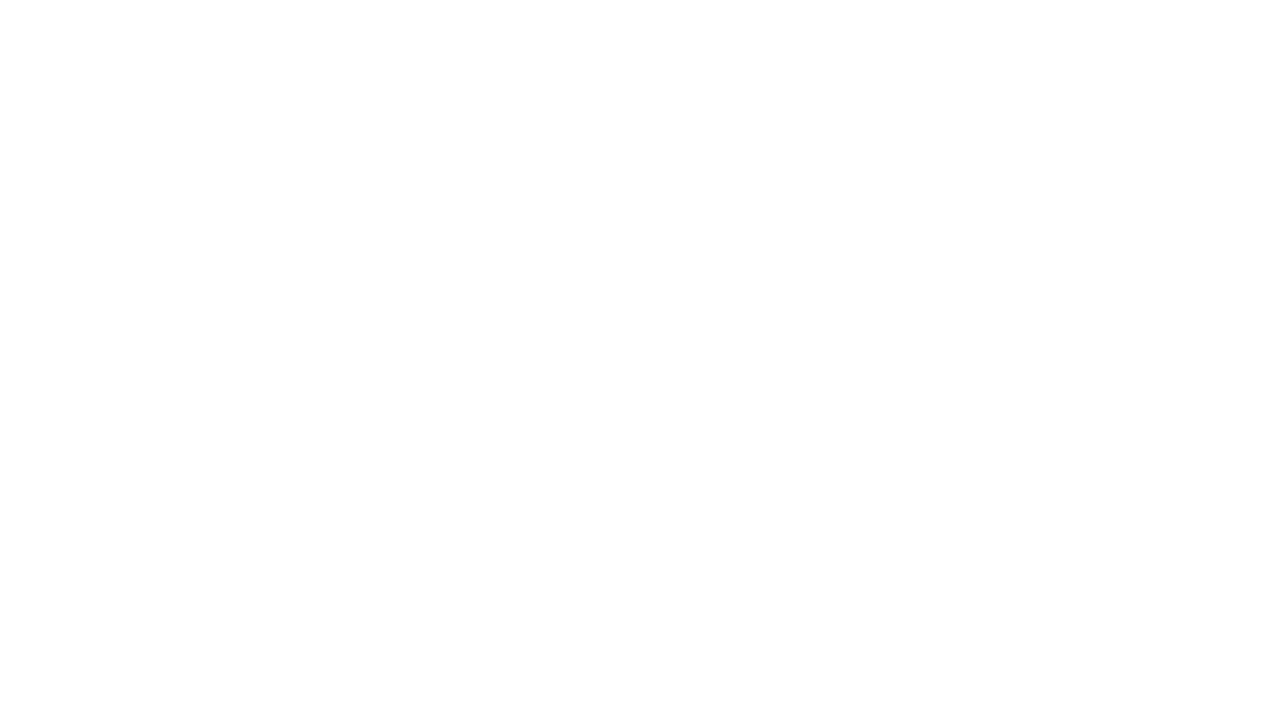
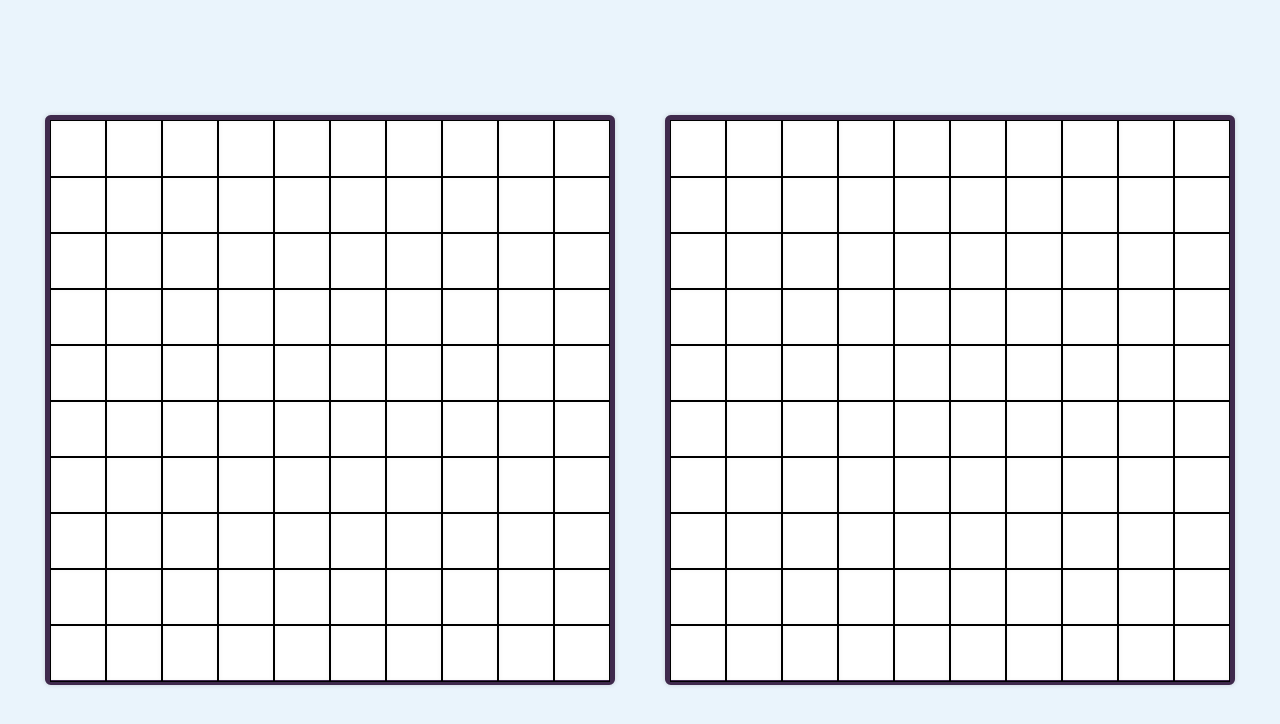
Before and after one commit to Vincent0103/battleship, a website built with webpack: page dist/index.html in a window 1280 px wide. Built offline with nearby package versions, Linux system fonts and the light colour scheme; files whose address does not match are found by name; a web font is replaced by a local one.

Commit message:
Add grid layouts to user interface

```diff
--- a/package.json
+++ b/package.json
@@ -1,7 +1,7 @@
 {
   "name": "my_package",
   "version": "1.0.0",
-  "description": "TOP purposes",
+  "description": "This project is part of my journey through The Odin Project course, specifically focusing making a battleship game. The goal is to enhance my understanding of testing methodologies, including unit testing and test-driven development (TDD). It's also a conclusion to my javascript's course, showing off everything i learnt so far from this course.",
   "private": true,
   "type": "module",
   "scripts": {
--- /dev/null
+++ b/src/DOM.js
@@ -0,0 +1,31 @@
+const DOM = () => {
+  const addGrids = () => {
+    const partnerGridContainer = document.createElement('div');
+    partnerGridContainer.classList.add('grid-container');
+    const opponentGridContainer = document.createElement('div');
+    opponentGridContainer.classList.add('grid-container');
+
+    [partnerGridContainer, opponentGridContainer].forEach((gridContainer) => {
+      for (let i = 0; i < 10; i += 1) {
+        const line = document.createElement('div');
+        line.classList.add('line');
+        line.setAttribute('data-line', i);
+        for (let j = 0; j < 10; j += 1) {
+          const square = document.createElement('div');
+          square.classList.add('square');
+          square.setAttribute('data-square', j);
+          line.appendChild(square);
+        }
+        gridContainer.appendChild(line);
+      }
+    });
+
+    return [partnerGridContainer, opponentGridContainer];
+  };
+
+  const addContent = () => addGrids();
+
+  return { addContent };
+};
+
+export default DOM;
--- a/src/factories/player.js
+++ b/src/factories/player.js
@@ -1,6 +1,6 @@
-import Gameboard from './gameboard';
-import { containsSubArray } from '../utilities';
-import Ship from './ship';
+import Gameboard from './gameboard.js';
+import { containsSubArray } from '../utilities.js';
+import Ship from './ship.js';
 
 const Player = () => {
   let gameboard;
--- a/src/factories/ship.js
+++ b/src/factories/ship.js
@@ -1,4 +1,4 @@
-import incrementalId from '../utilities';
+import incrementalId from '../utilities.js';
 
 const Ship = (length, hitsCount = 0, id = incrementalId()) => {
   let hits = hitsCount;
--- a/src/index.js
+++ b/src/index.js
@@ -1,5 +1,10 @@
 import './style.css';
+import DOM from './DOM.js';
 
 window.addEventListener('DOMContentLoaded', () => {
-
+  const page = DOM();
+  const pageContainer = document.querySelector('.page-container');
+  page.addContent().forEach((gridContainer) => {
+    pageContainer.appendChild(gridContainer);
+  });
 });
--- a/src/style.css
+++ b/src/style.css
@@ -0,0 +1,64 @@
+* {
+  --border-bgc: #3f294c;
+}
+
+body {
+  width: 100dvw;
+  height: 100dvh;
+  margin: 0;
+  padding: 0;
+  font-family: 'Inter', system-ui, -apple-system, BlinkMacSystemFont, 'Segoe UI', Roboto, Oxygen, Ubuntu, Cantarell, 'Open Sans', 'Helvetica Neue', sans-serif;
+  background-color: #eaf4fc;
+}
+
+.page-container {
+  width: 100%;
+  height: 100%;
+  display: flex;
+  justify-content: center;
+  align-items: center;
+  gap: 50px;
+}
+.grid-container {
+  height: 70dvh;
+  width: 70dvh;
+  background-color: white;
+  border: 5px solid var(--border-bgc);
+  border-radius: 1%;
+  box-shadow: 0 0 5px rgba(0, 0, 0, .15);
+  display: grid;
+  grid-template-rows: repeat(10, 1fr);
+}
+
+/* @media (max-width: 600px) {
+  .body {
+    margin: 10px;
+    height: auto;
+    width: auto;
+  }
+
+  .page-container {
+    flex-direction: column;
+  }
+
+  .grid-container {
+    height: 80dvw;
+    width: 80dvw;
+  }
+
+  .line .square {
+    width: 200px;
+    height: 20px;
+  }
+} */
+
+.grid-container .line {
+  display: flex;
+}
+
+.line .square {
+  border: .5px solid black;
+  width: 100%;
+  height: 100%;
+  box-shadow: inset 0 0 5px rgba(0, 0, 0, .05);
+}
--- a/webpack.config.js
+++ b/webpack.config.js
@@ -1,9 +1,16 @@
-const path = require('path');
+import { fileURLToPath } from 'url';
+import path, { dirname } from 'path';
 
-module.exports = {
+// eslint-disable-next-line no-underscore-dangle
+const __filename = fileURLToPath(import.meta.url);
+// eslint-disable-next-line no-underscore-dangle
+const __dirname = dirname(__filename);
+
+export default {
   mode: 'development',
   entry: {
     index: './src/index.js',
+    DOM: './src/DOM.js',
     gameboard: './src/factories/gameboard.js',
     player: './src/factories/player.js',
     ship: './src/factories/ship.js',
```
Also changed, not shown: .eslintrc.json, dist/gameboard.bundle.js (added), dist/index.bundle.js, dist/index.html, dist/player.bundle.js (added), dist/ship.bundle.js (added).
